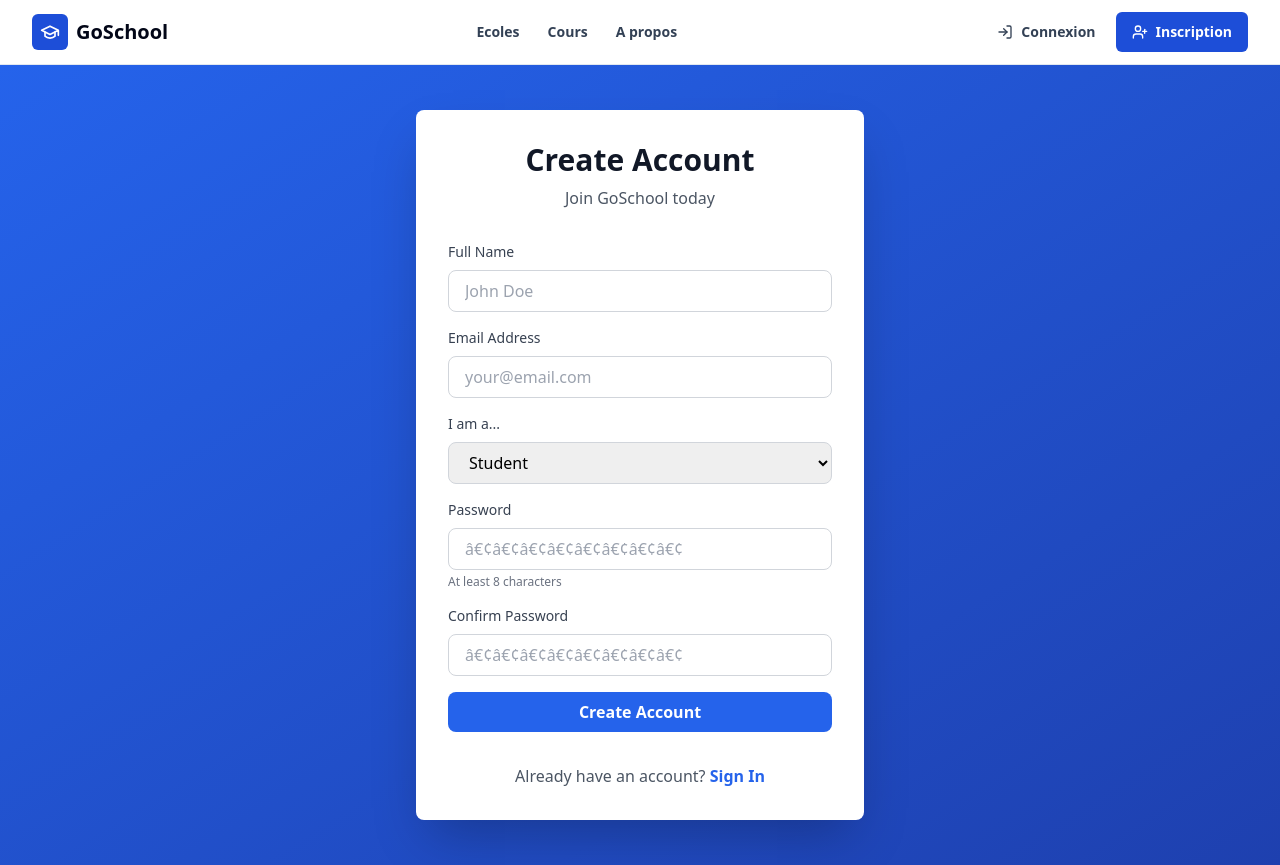
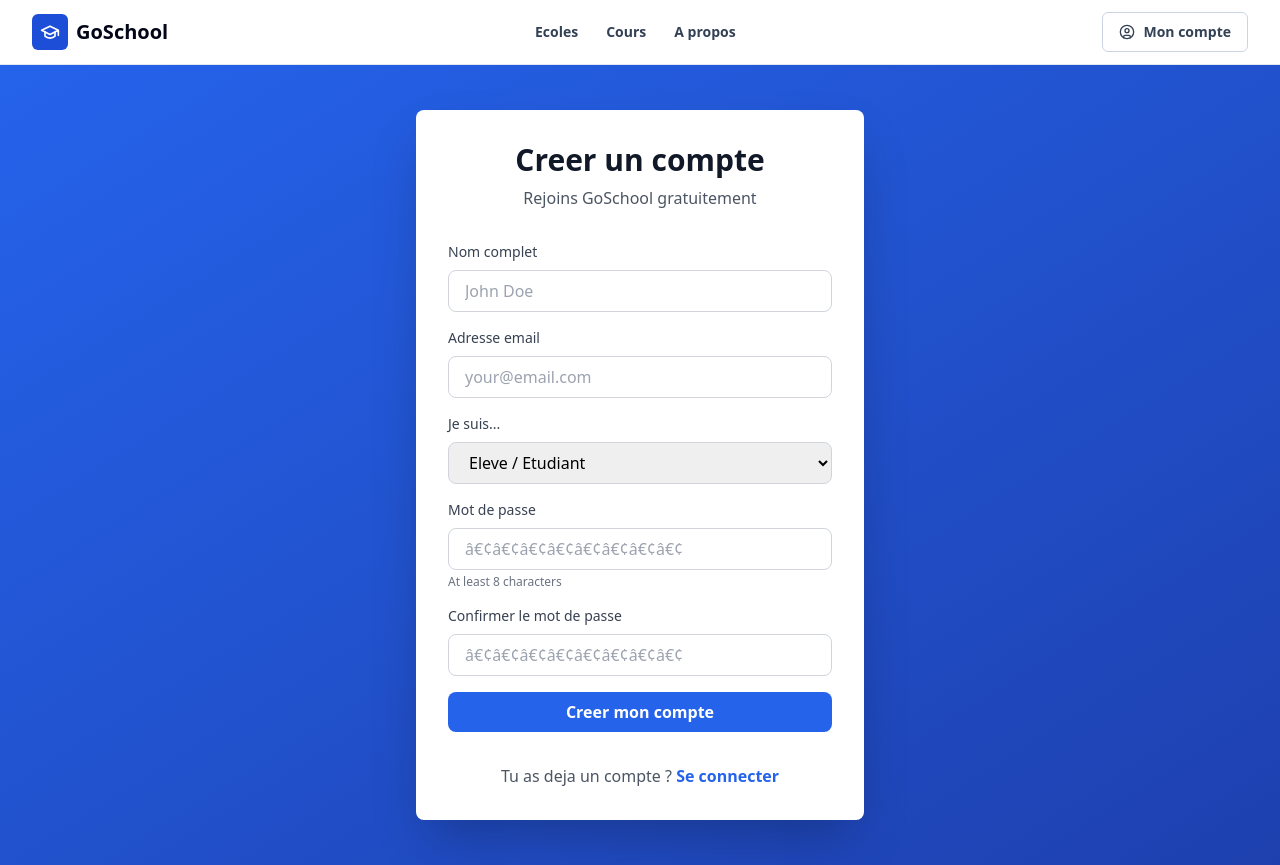
Before and after one commit to FDidier04/GoSchool, a Next.js app in the folder findschool/frontend/: page /auth/signup in a window 1280 px wide. Built offline with nearby package versions, Linux system fonts and the light colour scheme.

Commit message:
Add account access forms

```diff
--- a/findschool/frontend/app/auth/login/page.tsx
+++ b/findschool/frontend/app/auth/login/page.tsx
@@ -60,8 +60,8 @@ export default function LoginPage() {
   return (
     <div className="min-h-screen bg-gradient-to-br from-primary to-secondary flex items-center justify-center px-4">
       <div className="bg-white rounded-lg shadow-2xl p-8 max-w-md w-full">
-        <h1 className="text-3xl font-bold text-center text-gray-900 mb-2">Welcome Back</h1>
-        <p className="text-center text-gray-600 mb-8">Sign in to your account</p>
+        <h1 className="text-3xl font-bold text-center text-gray-900 mb-2">Mon compte GoSchool</h1>
+        <p className="text-center text-gray-600 mb-8">Connecte-toi si tu as deja un compte</p>
 
         {error && (
           <div className="bg-red-50 border border-red-200 text-red-700 px-4 py-3 rounded-lg mb-6">
@@ -73,7 +73,7 @@ export default function LoginPage() {
           {/* Email */}
           <div>
             <label className="block text-sm font-medium text-gray-700 mb-2">
-              Email Address
+              Adresse email
             </label>
             <input
               type="email"
@@ -89,7 +89,7 @@ export default function LoginPage() {
           {/* Password */}
           <div>
             <label className="block text-sm font-medium text-gray-700 mb-2">
-              Password
+              Mot de passe
             </label>
             <input
               type="password"
@@ -108,7 +108,7 @@ export default function LoginPage() {
             disabled={loading}
             className="w-full bg-primary text-white py-2 rounded-lg font-semibold hover:bg-secondary transition disabled:opacity-50"
           >
-            {loading ? 'Signing in...' : 'Sign In'}
+            {loading ? 'Connexion...' : 'Se connecter'}
           </button>
         </form>
 
@@ -128,9 +128,9 @@ export default function LoginPage() {
 
         {/* Sign Up Link */}
         <p className="text-center text-gray-600 mt-8">
-          Don't have an account?{' '}
-          <Link href="/signup" className="text-primary font-semibold hover:underline">
-            Sign Up
+          Pas encore de compte ?{' '}
+          <Link href="/auth/signup" className="text-primary font-semibold hover:underline">
+            Creer un compte
           </Link>
         </p>
       </div>
--- a/findschool/frontend/app/auth/signup/page.tsx
+++ b/findschool/frontend/app/auth/signup/page.tsx
@@ -33,12 +33,12 @@ export default function SignupPage() {
 
     // Validation
     if (formData.password !== formData.confirmPassword) {
-      setError('Passwords do not match');
+      setError('Les mots de passe ne correspondent pas');
       return;
     }
 
     if (formData.password.length < 8) {
-      setError('Password must be at least 8 characters');
+      setError('Le mot de passe doit contenir au moins 8 caracteres');
       return;
     }
 
@@ -78,8 +78,8 @@ export default function SignupPage() {
   return (
     <div className="min-h-screen bg-gradient-to-br from-primary to-secondary flex items-center justify-center px-4 py-8">
       <div className="bg-white rounded-lg shadow-2xl p-8 max-w-md w-full">
-        <h1 className="text-3xl font-bold text-center text-gray-900 mb-2">Create Account</h1>
-        <p className="text-center text-gray-600 mb-8">Join GoSchool today</p>
+        <h1 className="text-3xl font-bold text-center text-gray-900 mb-2">Creer un compte</h1>
+        <p className="text-center text-gray-600 mb-8">Rejoins GoSchool gratuitement</p>
 
         {error && (
           <div className="bg-red-50 border border-red-200 text-red-700 px-4 py-3 rounded-lg mb-6">
@@ -91,7 +91,7 @@ export default function SignupPage() {
           {/* Full Name */}
           <div>
             <label className="block text-sm font-medium text-gray-700 mb-2">
-              Full Name
+              Nom complet
             </label>
             <input
               type="text"
@@ -107,7 +107,7 @@ export default function SignupPage() {
           {/* Email */}
           <div>
             <label className="block text-sm font-medium text-gray-700 mb-2">
-              Email Address
+              Adresse email
             </label>
             <input
               type="email"
@@ -123,7 +123,7 @@ export default function SignupPage() {
           {/* Role */}
           <div>
             <label className="block text-sm font-medium text-gray-700 mb-2">
-              I am a...
+              Je suis...
             </label>
             <select
               name="role"
@@ -131,17 +131,17 @@ export default function SignupPage() {
               onChange={handleChange}
               className="w-full px-4 py-2 border border-gray-300 rounded-lg focus:outline-none focus:ring-2 focus:ring-primary"
             >
-              <option value="student">Student</option>
-              <option value="teacher">Teacher</option>
-              <option value="professional">Professional</option>
-              <option value="school_admin">School Admin</option>
+              <option value="student">Eleve / Etudiant</option>
+              <option value="teacher">Professeur</option>
+              <option value="professional">Professionnel</option>
+              <option value="school_admin">Etablissement</option>
             </select>
           </div>
 
           {/* Password */}
           <div>
             <label className="block text-sm font-medium text-gray-700 mb-2">
-              Password
+              Mot de passe
             </label>
             <input
               type="password"
@@ -158,7 +158,7 @@ export default function SignupPage() {
           {/* Confirm Password */}
           <div>
             <label className="block text-sm font-medium text-gray-700 mb-2">
-              Confirm Password
+              Confirmer le mot de passe
             </label>
             <input
               type="password"
@@ -177,15 +177,15 @@ export default function SignupPage() {
             disabled={loading}
             className="w-full bg-primary text-white py-2 rounded-lg font-semibold hover:bg-secondary transition disabled:opacity-50"
           >
-            {loading ? 'Creating account...' : 'Create Account'}
+            {loading ? 'Creation du compte...' : 'Creer mon compte'}
           </button>
         </form>
 
         {/* Login Link */}
         <p className="text-center text-gray-600 mt-8">
-          Already have an account?{' '}
+          Tu as deja un compte ?{' '}
           <Link href="/auth/login" className="text-primary font-semibold hover:underline">
-            Sign In
+            Se connecter
           </Link>
         </p>
       </div>
--- a/findschool/frontend/app/components/Navigation.tsx
+++ b/findschool/frontend/app/components/Navigation.tsx
@@ -2,7 +2,7 @@
 
 import Link from 'next/link';
 import { usePathname } from 'next/navigation';
-import { BookOpen, GraduationCap, LogIn, Menu, Search, UserPlus, X } from 'lucide-react';
+import { BookOpen, GraduationCap, Menu, Search, UserCircle, X } from 'lucide-react';
 import { useState } from 'react';
 
 const links = [
@@ -46,19 +46,11 @@ export function Navigation() {
         <div className="hidden items-center gap-2 md:flex">
           <Link
             href="/auth/login"
-            className="inline-flex h-10 items-center justify-center gap-2 rounded-md px-3 text-sm font-semibold text-slate-700 hover:bg-slate-50"
-            title="Connexion"
+            className="inline-flex h-10 items-center justify-center gap-2 rounded-md border border-slate-300 px-4 text-sm font-semibold text-slate-700 hover:border-blue-200 hover:bg-blue-50 hover:text-blue-700"
+            title="Mon compte"
           >
-            <LogIn className="h-4 w-4" />
-            Connexion
-          </Link>
-          <Link
-            href="/auth/signup"
-            className="inline-flex h-10 items-center justify-center gap-2 rounded-md bg-blue-700 px-4 text-sm font-semibold text-white hover:bg-blue-800"
-            title="Creer un compte"
-          >
-            <UserPlus className="h-4 w-4" />
-            Inscription
+            <UserCircle className="h-4 w-4" />
+            Mon compte
           </Link>
         </div>
 
@@ -96,6 +88,14 @@ export function Navigation() {
               Rechercher
             </Link>
             <Link
+              href="/auth/login"
+              onClick={() => setIsOpen(false)}
+              className="inline-flex items-center gap-2 rounded-md border border-slate-300 px-3 py-3 font-semibold text-slate-800"
+            >
+              <UserCircle className="h-4 w-4" />
+              Mon compte
+            </Link>
+            <Link
               href="/courses"
               onClick={() => setIsOpen(false)}
               className="inline-flex items-center gap-2 rounded-md border border-slate-300 px-3 py-3 font-semibold text-slate-800"
```
Also changed, not shown: 1 other file (tests, documents, lock files or other folders).
